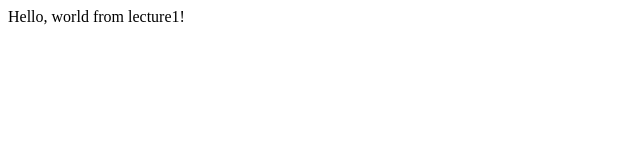
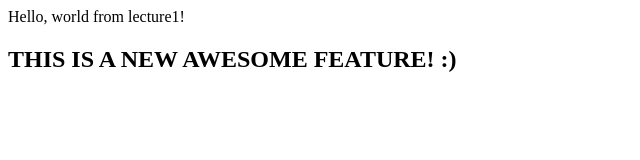
Before and after one commit to Nullcito/lecture1, a plain HTML site: page index.html in a window 1280 px wide. Shown: the whole page, without its empty margins (0-640 px from the left). Drawn offline with Linux system fonts and the light colour scheme.

Commit message:
Adding a new awesome feature!

```diff
--- a/index.html
+++ b/index.html
@@ -5,5 +5,6 @@
     </head>
     <body>
         Hello, world from lecture1!
+        <h2>THIS IS A NEW AWESOME FEATURE! :)</h2>
     </body>
 </html>
```
